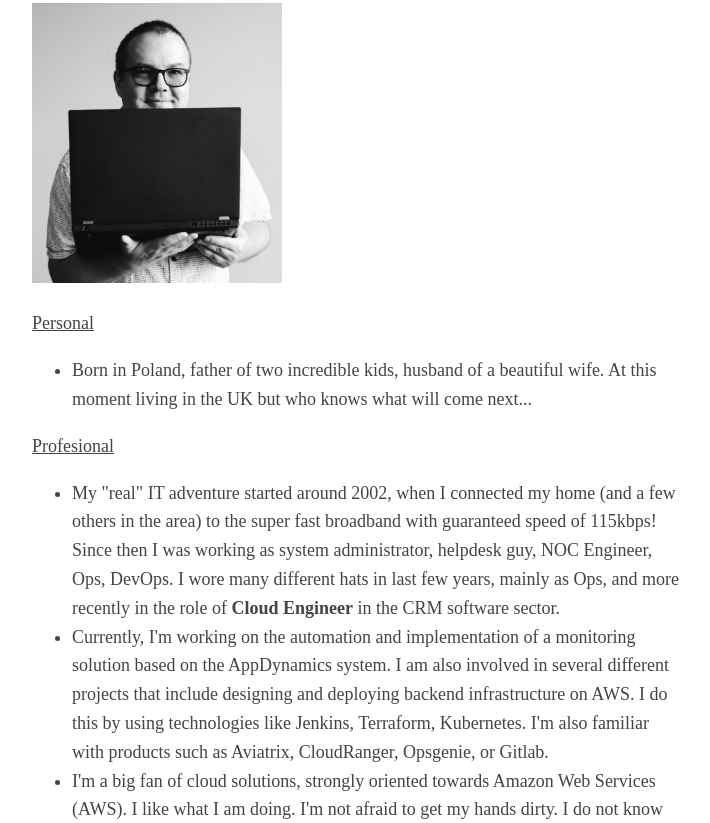
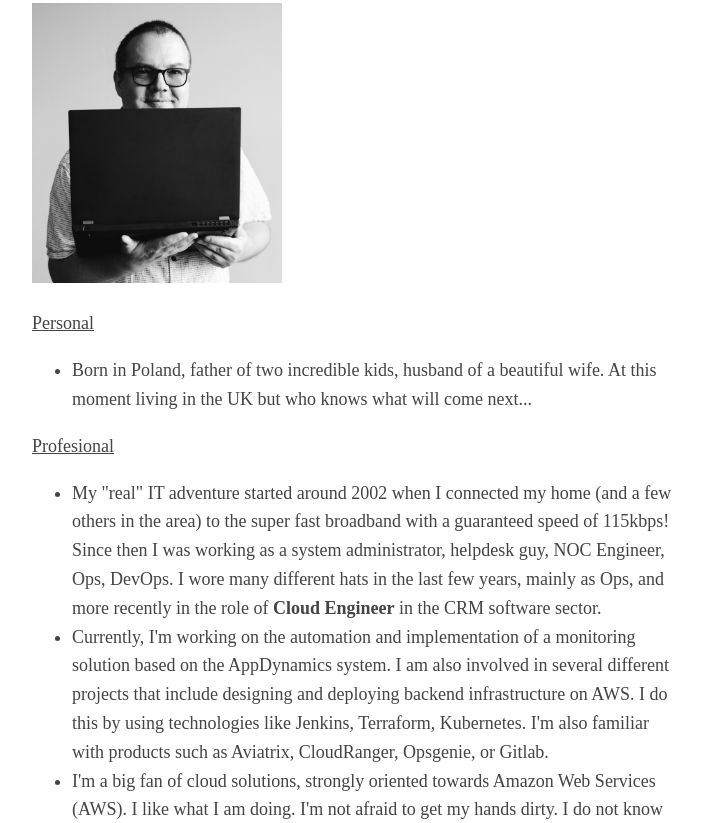
Before and after one commit to tomigit/tomaszmalinowski.eu, a plain HTML site: page index.html in a window 1280 px wide. Shown: the part 341-1164 px from the top of the page, without its empty margins (283-993 px from the left). Drawn offline with Linux system fonts and the light colour scheme.

Commit message:
Fixed some grammar bugs

```diff
--- a/index.html
+++ b/index.html
@@ -30,7 +30,7 @@
 
         <p><u>Profesional</u></p>
         <ul>
-            <li>My "real" IT adventure started around 2002, when I connected my home (and a few others in the area) to the super fast broadband with guaranteed speed of 115kbps! Since then I was working as system administrator, helpdesk guy, NOC Engineer, Ops, DevOps. I wore many different hats in last few years, mainly as Ops, and more recently in the role of <b>Cloud Engineer</b> in the CRM software sector.</li>
+            <li>My "real" IT adventure started around 2002 when I connected my home (and a few others in the area) to the super fast broadband with a guaranteed speed of 115kbps! Since then I was working as a system administrator, helpdesk guy, NOC Engineer, Ops, DevOps. I wore many different hats in the last few years, mainly as Ops, and more recently in the role of <b>Cloud Engineer</b> in the CRM software sector.</li>
             <li>Currently, I'm working on the automation and implementation of a monitoring solution based on the AppDynamics system. I am also involved in several different projects that include designing and deploying backend infrastructure on AWS. I do this by using technologies like Jenkins, Terraform, Kubernetes. I'm also familiar with products such as Aviatrix, CloudRanger, Opsgenie, or Gitlab.</li>
             <li>I'm a big fan of cloud solutions, strongly oriented towards Amazon Web Services (AWS). I like what I am doing. I'm not afraid to get my hands dirty. I do not know everything for sure, but I consider myself addicted to learning new things.</li>
             <li>I work fully remote since before it was a "thing", and I am not interested in office-based roles.</li>
```
